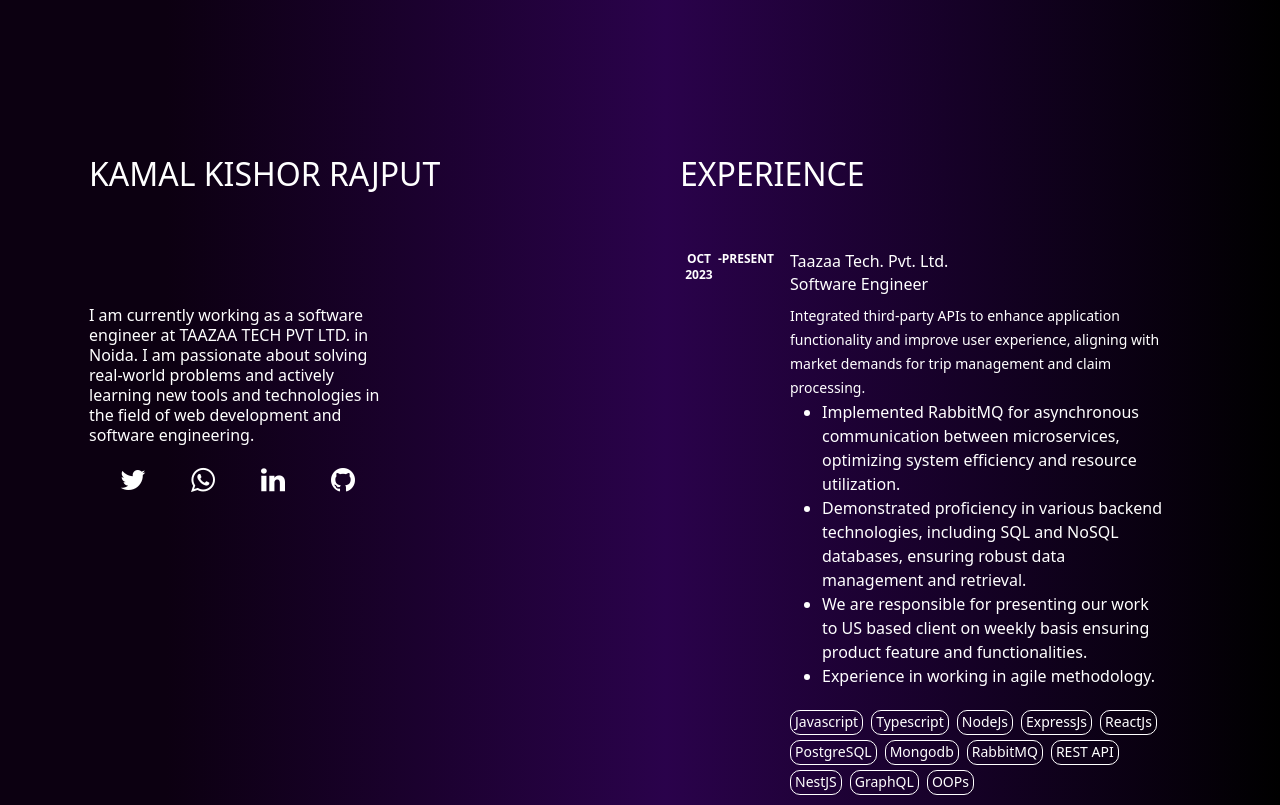
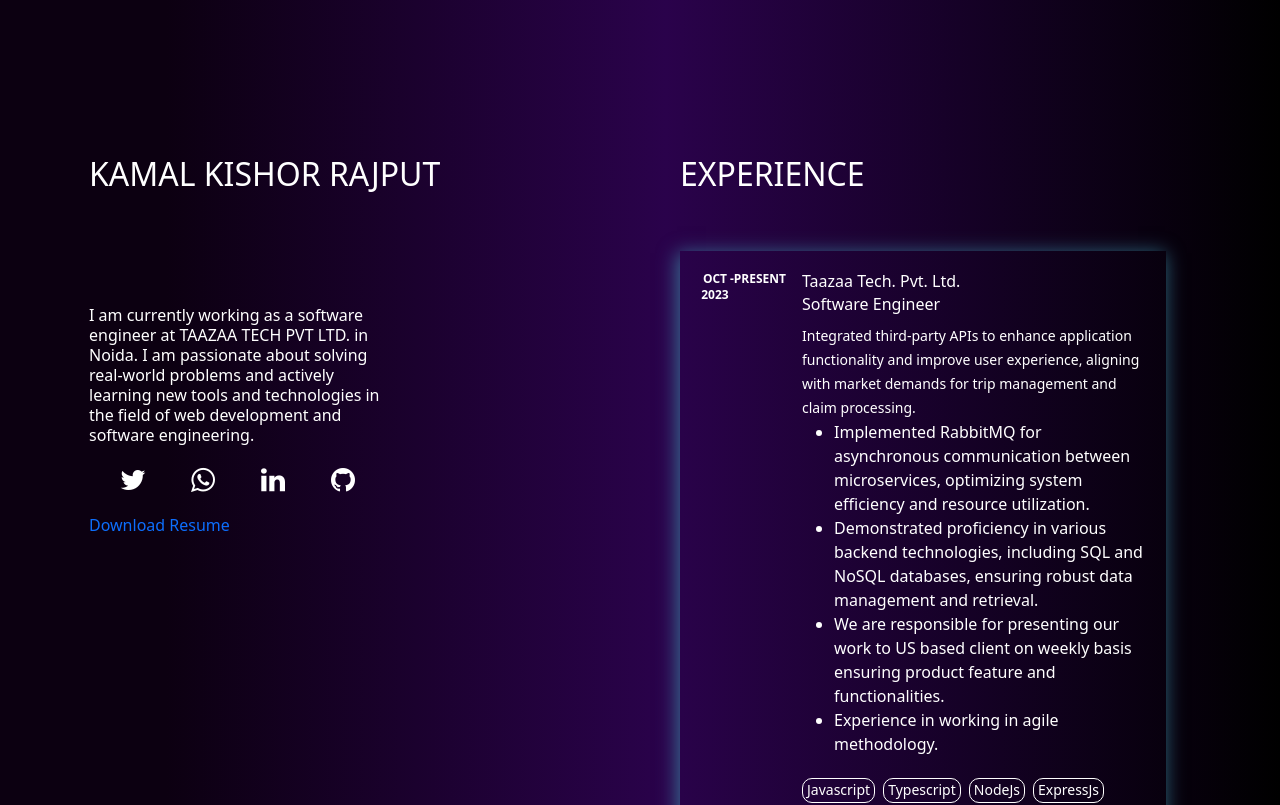
Before and after one commit to kamal-k-rajput/Portfolio, a React (Create React App) app: page / in a window 1280 px wide. Shown: the top 805 px of the page. Built offline with nearby package versions, Linux system fonts and the light colour scheme; the HTML template or start-up script is replaced by a standard one.

Commit message:
add resume link

```diff
--- a/src/components/About.jsx
+++ b/src/components/About.jsx
@@ -2,6 +2,7 @@ import React from "react";
 import "./About.css";
 import { Experiance } from "./experiance/Experiance";
 import { Footer } from "./footer/Footer";
+import resume from "../assets/files/kamal_kishor_rajput.nodejs.pdf";
 
 const About = () => {
   return (
@@ -17,6 +18,9 @@ const About = () => {
             actively learning new tools and technologies in the field of web
             development and software engineering.
             <Footer />
+            <a href={resume} target="_blank" rel="noreferrer">
+              Download Resume
+            </a>
           </div>
         </div>
       </div>
--- a/src/components/Project.css
+++ b/src/components/Project.css
@@ -1,8 +1,10 @@
 #projects>.row>div {
-    border: 2px solid red;
+    border: 1px solid rgb(35, 79, 211);
     margin-top: 50px;
     padding: 20px;
-}
+    box-shadow: -2px 3px 18px 7px rgba(62, 147, 173, 0.73);
+        -webkit-box-shadow: -2px 3px 18px 7px rgba(62, 147, 173, 0.73);
+        -moz-box-shadow: -2px 3px 18px 7px rgba(62, 147, 173, 0.73);}
 
 #projects>.row>div :hover {
     cursor: pointer;
--- a/src/components/experiance/ExperianceContainer.css
+++ b/src/components/experiance/ExperianceContainer.css
@@ -2,6 +2,10 @@
     display: flex;
     color: #fff;
     margin: 50px 0;
+    box-shadow: -2px 3px 18px 1px rgba(62, 147, 173, 0.73);
+    -webkit-box-shadow: -2px 3px 18px 1px rgba(62, 147, 173, 0.73);
+    -moz-box-shadow: -2px 3px 18px 1px rgba(62, 147, 173, 0.73);
+    padding: 20px
 }
 
 .month-year {
```
Also changed, not shown: 2 other files (tests, documents, lock files or other folders).
